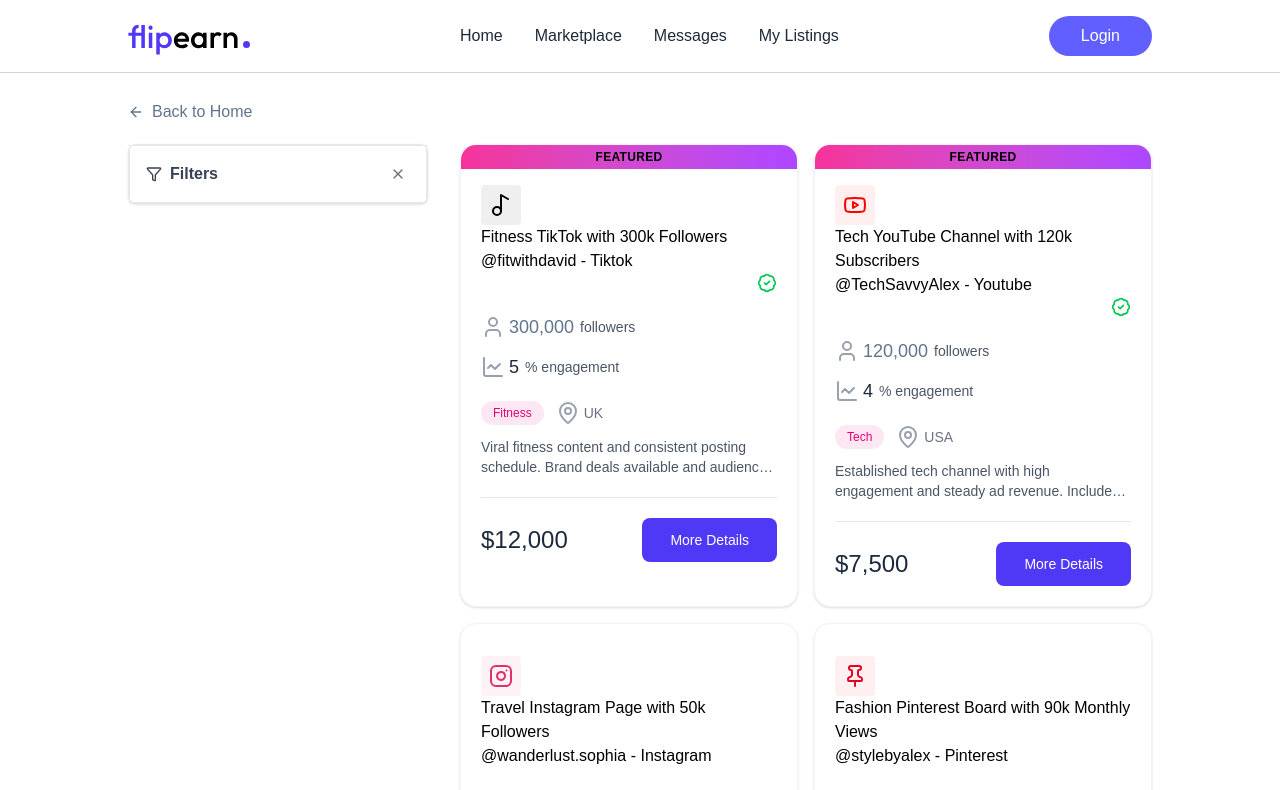
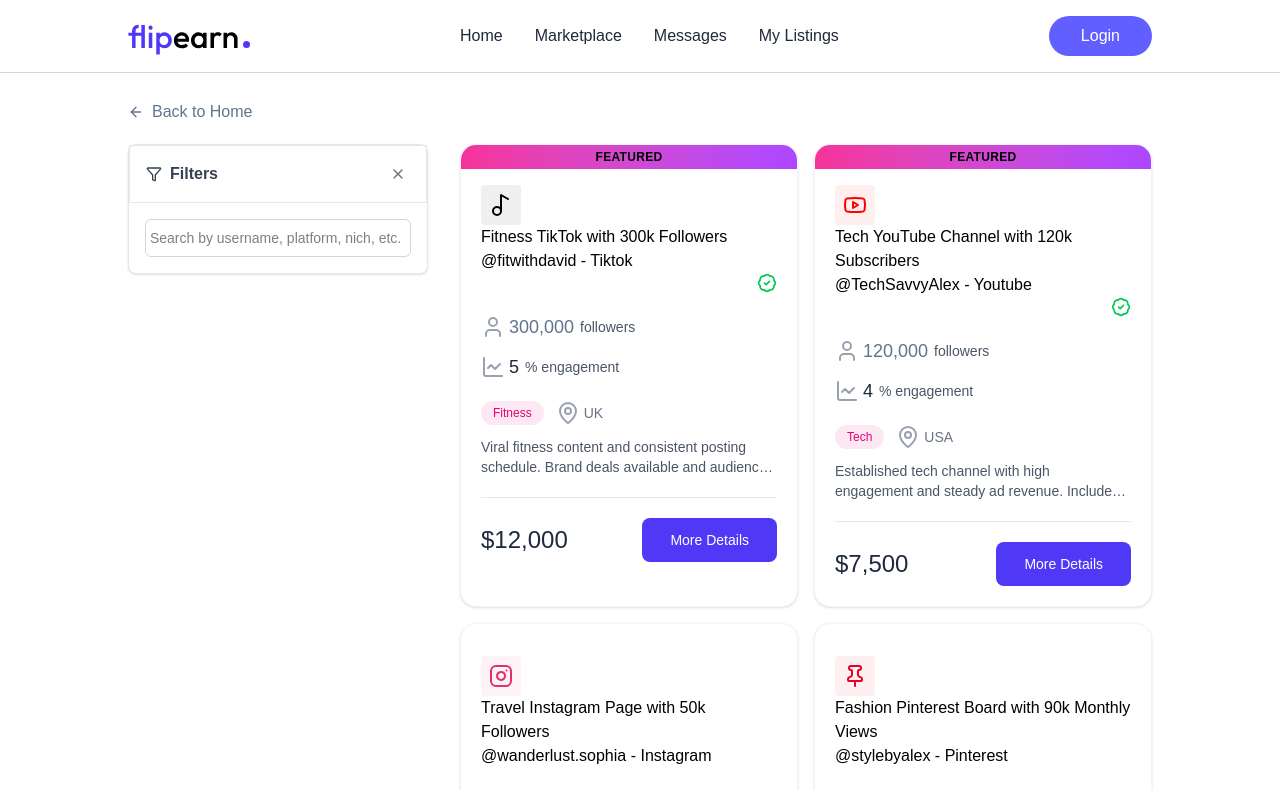
Before and after one commit to jahedripon9/Social-Media-Marketplace, a React (Vite) app in the folder client/: page /marketplace in a window 1280 px wide. Shown: the top 790 px of the page. Built offline with nearby package versions, Linux system fonts and the light colour scheme; no server answers; a web font is replaced by a local one.

Commit message:
update filter

```diff
--- a/client/src/components/FilterSidebar.jsx
+++ b/client/src/components/FilterSidebar.jsx
@@ -1,7 +1,23 @@
 import { Filter, X } from 'lucide-react'
-import React from 'react'
+import React, { useState } from 'react'
+import { useNavigate, useSearchParams } from 'react-router-dom'
 
 const FilterSidebar = ({ showFilterPhone, setShowFilterPhone, filters, setFilters }) => {
+
+    const navigate = useNavigate();
+    const [searchParams, setSearchParams] = useSearchParams();
+    const [search, setSearch] = useState(searchParams.get("search") || "");
+
+    const onChangeSearch = (e) => {
+        if (e.target.value) {
+            setSearchParams({ search: e.target.value })
+            setSearch(e.target.value)
+        } else {
+            navigate(`/marketplace`)
+            setSearch("")
+        }
+    }
+
     return (
         <div className={`${showFilterPhone ? "max-sm:fixed" : "max-sm:hidden"} max-sm:inset-0 z-100 max-sm:h-screen max-sm:overflow-scroll bg-white rounded-lg shadow-sm border border-gray-200 h-fit sticky top-24 md:min-w-[300px]`}>
             <div className='p-4 border border-gray-200'>
@@ -16,6 +32,16 @@
                     </div>
                 </div>
             </div>
+
+            <div className='p-4 space-y-6 sm:max-h-[calc(100vh-200px)] overflow-y-scroll no-scrollbar'>
+                {/* Search Bar*/}
+                <div className='flex items-center justify-between'>
+                    <input type="text" placeholder=" Search by username, platform, nich, etc." className=" w-full text-sm px3 py-2 border border-gray-300 rounded-md outline-indigo-500" onChange={onChangeSearch} value={search} />
+
+
+
+                </div>
+            </div>
         </div>
     )
 }
```
